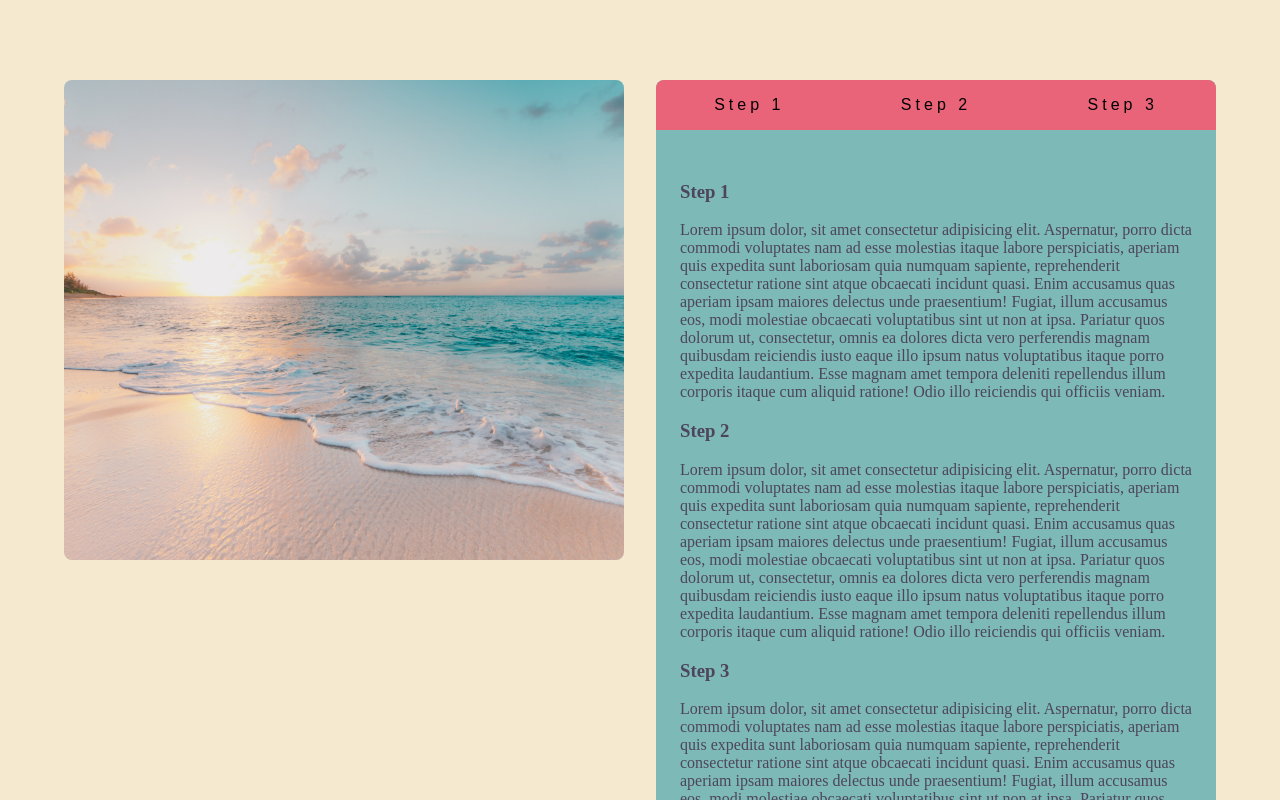
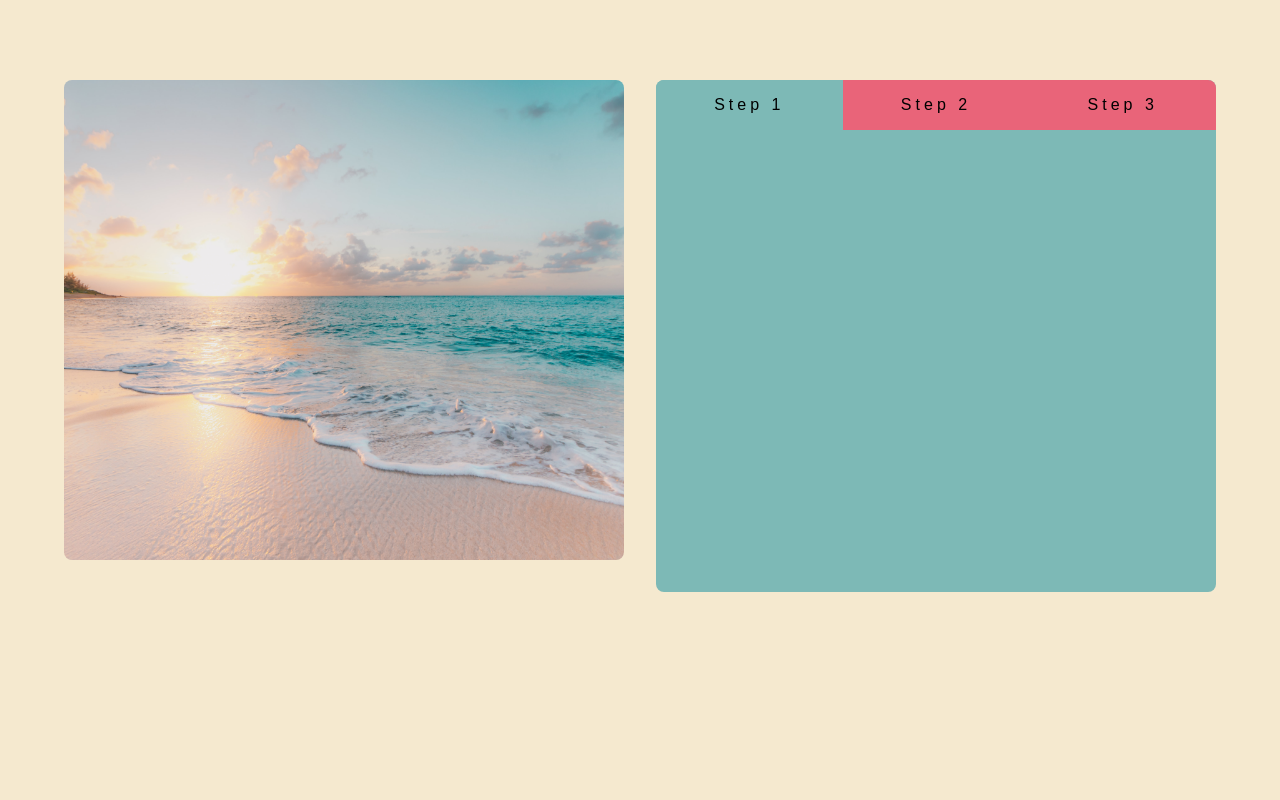
Before and after one commit to Madalin-Cucu/Tabs-section, a plain HTML site: page index.html in a window 1280 px wide. Both pictures are taken after a click on the button "Step 1". Shown: the top 800 px of the page. Drawn offline with Linux system fonts and the light colour scheme.

Commit message:
finished

```diff
--- a/index.html
+++ b/index.html
@@ -15,20 +15,20 @@
     </div>
     <div class="tabs">
       <div class="btn-container">
-      <button class="button">Step 1</button>
-      <button class="button">Step 2</button>
-      <button class="button">Step 3</button>
+      <button class="button" data-id="step1">Step 1</button>
+      <button class="button" data-id="step2">Step 2</button>
+      <button class="button" data-id="step3">Step 3</button>
       </div>
     <div class="tabs-content">
-      <div class="content">
+      <div class="content" id="step1">
         <h3>Step 1</h3>
         <p>Lorem ipsum dolor, sit amet consectetur adipisicing elit. Aspernatur, porro dicta commodi voluptates nam ad esse molestias itaque labore perspiciatis, aperiam quis expedita sunt laboriosam quia numquam sapiente, reprehenderit consectetur ratione sint atque obcaecati incidunt quasi. Enim accusamus quas aperiam ipsam maiores delectus unde praesentium! Fugiat, illum accusamus eos, modi molestiae obcaecati voluptatibus sint ut non at ipsa. Pariatur quos dolorum ut, consectetur, omnis ea dolores dicta vero perferendis magnam quibusdam reiciendis iusto eaque illo ipsum natus voluptatibus itaque porro expedita laudantium. Esse magnam amet tempora deleniti repellendus illum corporis itaque cum aliquid ratione! Odio illo reiciendis qui officiis veniam.</p>
       </div>
-      <div class="content">
+      <div class="content" id="step2">
         <h3>Step 2</h3>
         <p>Lorem ipsum dolor, sit amet consectetur adipisicing elit. Aspernatur, porro dicta commodi voluptates nam ad esse molestias itaque labore perspiciatis, aperiam quis expedita sunt laboriosam quia numquam sapiente, reprehenderit consectetur ratione sint atque obcaecati incidunt quasi. Enim accusamus quas aperiam ipsam maiores delectus unde praesentium! Fugiat, illum accusamus eos, modi molestiae obcaecati voluptatibus sint ut non at ipsa. Pariatur quos dolorum ut, consectetur, omnis ea dolores dicta vero perferendis magnam quibusdam reiciendis iusto eaque illo ipsum natus voluptatibus itaque porro expedita laudantium. Esse magnam amet tempora deleniti repellendus illum corporis itaque cum aliquid ratione! Odio illo reiciendis qui officiis veniam.</p>
       </div>
-      <div class="content">
+      <div class="content" id="step3">
         <h3>Step 3</h3>
         <p>Lorem ipsum dolor, sit amet consectetur adipisicing elit. Aspernatur, porro dicta commodi voluptates nam ad esse molestias itaque labore perspiciatis, aperiam quis expedita sunt laboriosam quia numquam sapiente, reprehenderit consectetur ratione sint atque obcaecati incidunt quasi. Enim accusamus quas aperiam ipsam maiores delectus unde praesentium! Fugiat, illum accusamus eos, modi molestiae obcaecati voluptatibus sint ut non at ipsa. Pariatur quos dolorum ut, consectetur, omnis ea dolores dicta vero perferendis magnam quibusdam reiciendis iusto eaque illo ipsum natus voluptatibus itaque porro expedita laudantium. Esse magnam amet tempora deleniti repellendus illum corporis itaque cum aliquid ratione! Odio illo reiciendis qui officiis veniam.</p>
       </div>
--- a/index.js
+++ b/index.js
@@ -0,0 +1,19 @@
+const tabs = document.querySelector(".tabs");
+const btns = document.querySelectorAll(".button");
+const articles = document.querySelector(".content")
+
+tabs.addEventListener("click",(event)=>{
+  const id = event.target.dataset.id
+
+  if(id){
+    btns.forEach((btn)=>{
+      btn.classList.remove("live")
+    })
+    event.target.classList.add("live")
+    articles.forEach((article)=>{
+      article.classList.remove("live")
+    });
+    const element = document.getElementById(id);
+    element.classList.add("live");
+  }
+})
--- a/style.css
+++ b/style.css
@@ -52,7 +52,7 @@ img {
   border-top-right-radius: .5rem;
 }
 
-.button:hover {
+.button:hover:not(.live) {
   background: rgb(77, 69, 93);
   color: rgb(245, 233, 207) ;
 }
@@ -71,3 +71,15 @@ img {
     column-gap: 2rem;
   }
 }
+
+.content {
+  display:none;
+}
+
+.content.live {
+  display: block;
+}
+
+.button.live {
+  background-color:  rgb(125, 185, 182) ;
+}
```
